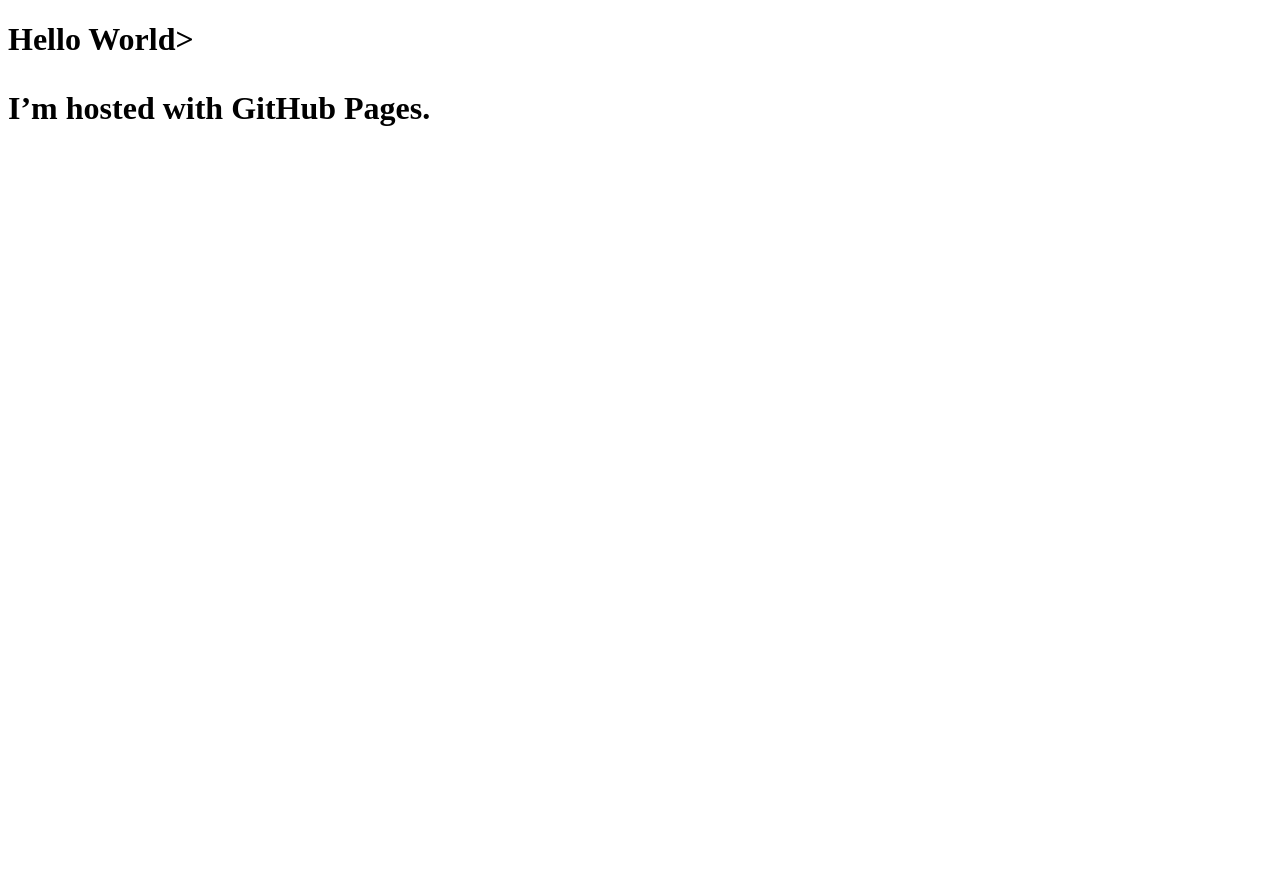
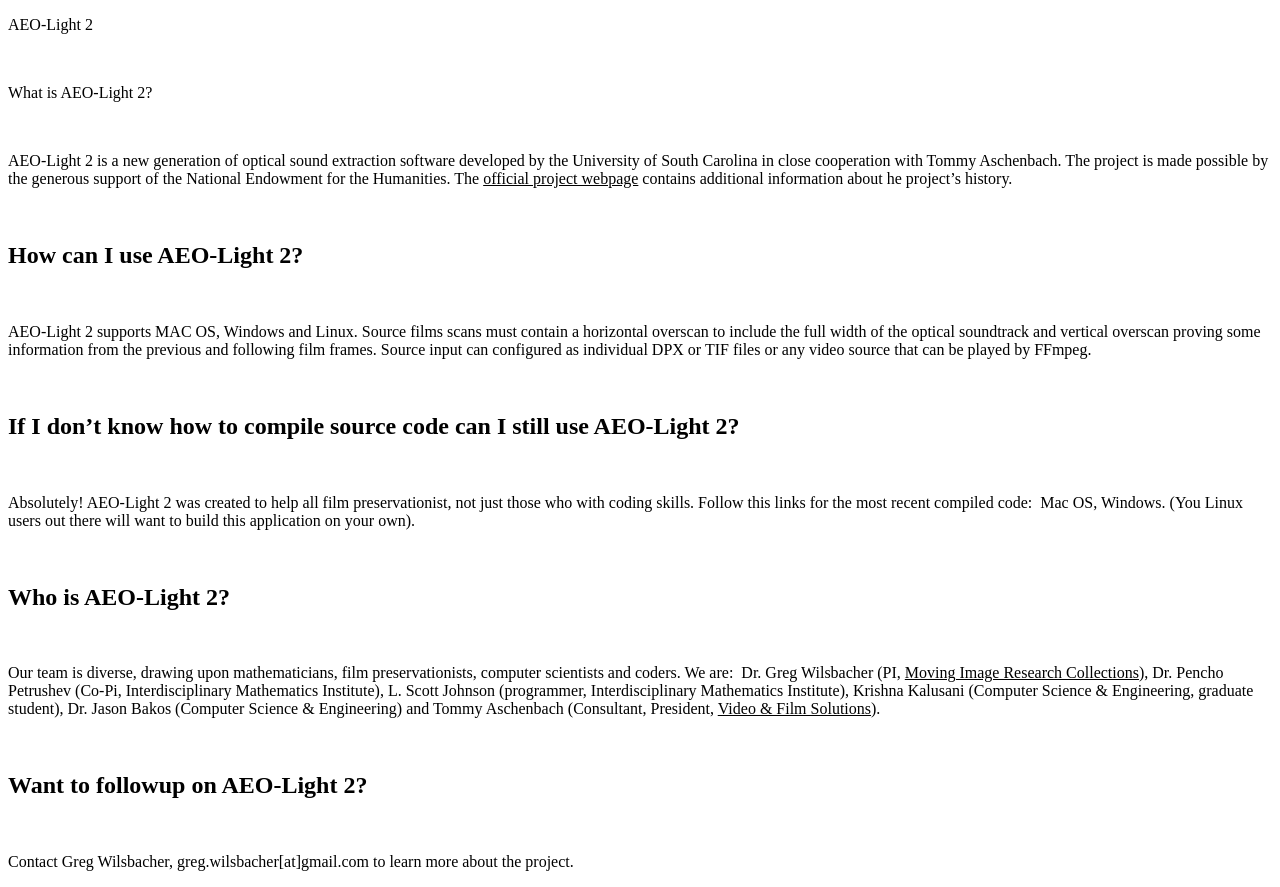
Before and after one commit to sjohnson-imi/GitPagesStub, a plain HTML site: page index.html in a window 1280 px wide. Before the commit the page ends 800 px from the top, so only its background shows below. Drawn offline with Linux system fonts and the light colour scheme.

Commit message:
Update index.html

```diff
--- a/index.html
+++ b/index.html
@@ -1,7 +1,83 @@
 <!DOCTYPE html>
 <html>
-<body>
-<h1> Hello World>
-<p>I’m hosted with GitHub Pages.</p>
+
+<body bgcolor=white lang=EN-US link="#000000" vlink=fuchsia style='tab-interval:
+.5in'>
+
+<div class=WordSection1>
+
+<p class=Heading>AEO-Light 2</p>
+
+<p class=Body><o:p>&nbsp;</o:p></p>
+
+<p class=Heading>What is AEO-Light 2?</p>
+
+<p class=Body><o:p>&nbsp;</o:p></p>
+
+<p class=Body>AEO-Light 2 is a new generation of optical sound extraction
+software developed by the University of South Carolina in close cooperation
+with Tommy <span class=SpellE>Aschenbach</span>. The project is made possible
+by the generous support of the National Endowment for the Humanities. The <span
+class=Hyperlink0><a href="http://imi.cas.sc.edu/mirc/">official project webpage</a></span>
+contains additional information about <span class=SpellE>he</span> project’s
+history.</p>
+
+<p class=Body><o:p>&nbsp;</o:p></p>
+
+<h2>How can I use AEO-Light 2?</h2>
+
+<p class=Body><o:p>&nbsp;</o:p></p>
+
+<p class=Body>AEO-Light 2 supports MAC OS, Windows and Linux. Source films
+scans must contain a horizontal <span class=SpellE>overscan</span> to include
+the full width of the optical soundtrack and vertical <span class=SpellE>overscan</span>
+proving some information from the previous and following film frames. Source
+input can <span class=GramE>configured</span> as individual DPX or TIF files or
+any video source that can be played by <span class=SpellE>FFmpeg</span>.</p>
+
+<p class=Body><o:p>&nbsp;</o:p></p>
+
+<h2>If I don’t know how to compile source code can I still use AEO-Light 2?<span
+style='font-weight:normal'><o:p></o:p></span></h2>
+
+<p class=Body><o:p>&nbsp;</o:p></p>
+
+<p class=Body>Absolutely! AEO-Light 2 was created to help all film
+preservationist, not just those who with coding skills. Follow this links for
+the most recent compiled code:<span style='mso-spacerun:yes'>&nbsp; </span>Mac
+OS, Windows. (You Linux users out there will want to build this application on
+your own).</p>
+
+<p class=Body><o:p>&nbsp;</o:p></p>
+
+<h2>Who is AEO-Light 2?</h2>
+
+<p class=Body><o:p>&nbsp;</o:p></p>
+
+<p class=Body>Our team is diverse, drawing upon mathematicians, film
+preservationists, computer scientists and coders. We are:<span
+style='mso-spacerun:yes'>&nbsp; </span>Dr. Greg Wilsbacher (PI, <span
+class=Hyperlink0><a href="http://library.sc.edu/p/collections/mirc">Moving
+Image Research Collections</a></span>), Dr. <span class=SpellE>Pencho</span> <span
+class=SpellE>Petrushev</span> (Co-Pi, Interdisciplinary Mathematics Institute),
+L. Scott Johnson (programmer, Interdisciplinary Mathematics Institute), Krishna
+<span class=SpellE>Kalusani</span> (Computer Science &amp; Engineering,
+graduate student), Dr. Jason <span class=SpellE>Bakos</span> (Computer Science
+&amp; Engineering) and Tommy <span class=SpellE>Aschenbach</span> (Consultant,
+President, <span class=Hyperlink0><a
+href="http://www.videofilmsolutions.com/main">Video &amp; Film Solutions</a></span>).</p>
+
+<p class=Body><o:p>&nbsp;</o:p></p>
+
+<h2>Want to <span class=SpellE>followup</span> on AEO-Light 2?</h2>
+
+<p class=Body><o:p>&nbsp;</o:p></p>
+
+<p class=Body>Contact Greg Wilsbacher, <span class=SpellE><span class=GramE>greg.wilsbacher</span></span>[at]gmail.com
+to learn more about the project. </p>
+
+</div>
+
 </body>
+
 </html>
```
